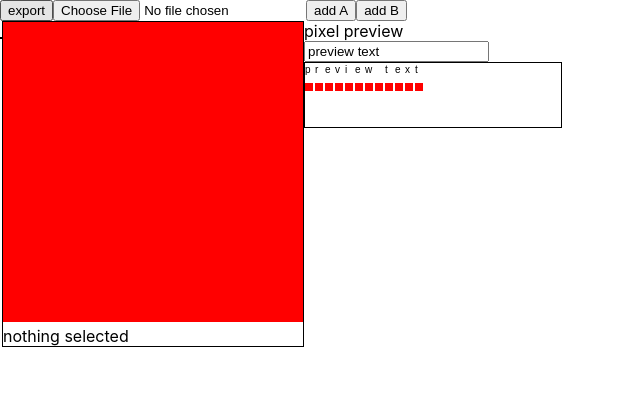
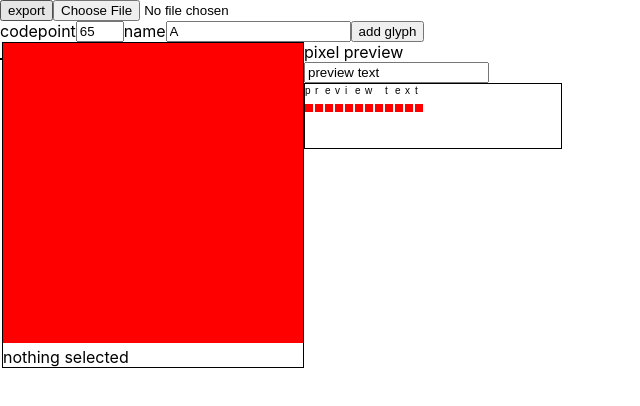
Before and after one commit to joshmarinacci/pixelfont-metrics-editor, a React (Create React App) app: page / in a window 1280 px wide. Shown: the top 406 px of the page, without its empty margins (0-640 px from the left). Built offline with nearby package versions, Linux system fonts and the light colour scheme.

Commit message:
add panel to add new glyph

```diff
--- a/src/App.js
+++ b/src/App.js
@@ -121,25 +121,27 @@ function draw_text(ctx, stuff, text, image) {
 }
 
 
+function AddGlyphPanel({datastore}) {
+    const [codepoint, set_codepoint] = useState(65)
+    const [name, set_name] = useState("A")
+    return <HBox>
+        <label>codepoint</label>
+        <input type="number" value={codepoint} onChange={(e)=>set_codepoint(e.target.valueAsNumber)}/>
+        <label>name</label>
+        <input type="string" value={name} onChange={(e)=>{set_name(e.target.value)}}/>
+        <button onClick={()=>{
+            let gl = datastore.make_glyph(codepoint,name)
+            datastore.add_glyph(gl)
+            set_codepoint(65)
+            set_name("A")
+        }}>add glyph</button>
+    </HBox>
+
+}
+
+AddGlyphPanel.propTypes = {datastore: PropTypes.any}
+
 function App() {
-
-    //     if(evt.target.files && evt.target.files.length >= 1) {
-    //         let name = evt.target.files[0].name
-    //         let img = new Image()
-    //         img.onload = () => {
-    //             setImage(img)
-    //             setStuff(generateStuff(img,null))
-    //             setName(name)
-    //         }
-    //         img.src = URL.createObjectURL(evt.target.files[0])
-    //     }
-    // }
-    // let onLoadJSON = evt => {
-    //     fetch(URL.createObjectURL(evt.target.files[0]))
-    //         .then(res=>res.json())
-    //         .then(data=> setStuff(generateStuff(image,data)))
-    // }
-
     const [selected_glyph, set_selected_glyph] = useState(null)
     return (
         <FillBox>
@@ -161,16 +163,18 @@ function App() {
                                     console.log("error",e)
                             })
                     }}/>
-                    <button onClick={()=>{
-                        let g = datastore.make_glyph("A".codePointAt(0),"A")
-                        datastore.add_glyph(g)
-                    }}>add A</button>
-                    <button onClick={()=>{
-                        let g = datastore.make_glyph("B".codePointAt(0),"B")
-                        datastore.add_glyph(g)
-                    }}>add B</button>
+                    {/*<button onClick={()=>{*/}
+                    {/*    let g = datastore.make_glyph("A".codePointAt(0),"A")*/}
+                    {/*    datastore.add_glyph(g)*/}
+                    {/*}}>add uppercase</button>*/}
+                    {/*<button onClick={()=>{*/}
+                    {/*    let g = datastore.make_glyph("B".codePointAt(0),"B")*/}
+                    {/*    datastore.add_glyph(g)*/}
+                    {/*}}>add lowercase</button>*/}
                 </HBox>
+                <AddGlyphPanel datastore={datastore}/>
                 <HBox>
+
                     <GlyphList datastore={datastore} selected={selected_glyph} setSelected={set_selected_glyph}/>
                     <GlyphCanvas datastore={datastore} selected={selected_glyph}/>
                     <PixelPreview datastore={datastore}/>
```
